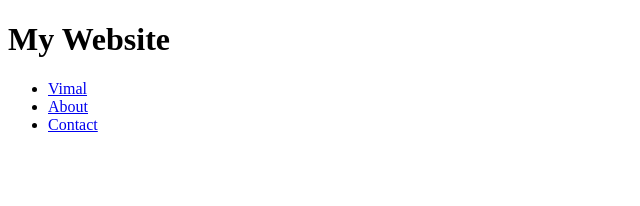
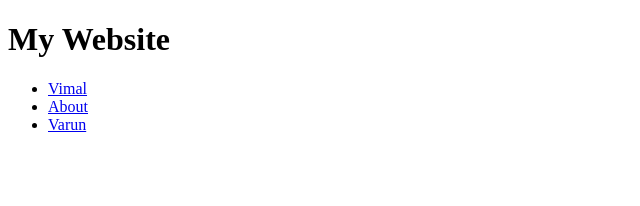
Before and after one commit to varun-developer-public/batch270, a React (Vite) app: page / in a window 1280 px wide. Shown: the top 206 px of the page, without its empty margins (0-640 px from the left). Built offline with nearby package versions, Linux system fonts and the light colour scheme.

Commit message:
contact name changed to varun

```diff
--- a/src/components/Navbar/navbar.jsx
+++ b/src/components/Navbar/navbar.jsx
@@ -7,7 +7,7 @@ function NavBar(){
                 <ul>
                     <li><a href="/">Vimal</a></li>
                     <li><a href="/about">About</a></li>
-                    <li><a href="/contact">Contact</a></li>
+                    <li><a href="/contact">Varun</a></li>
                 </ul>
             </nav>
         </div>
```
